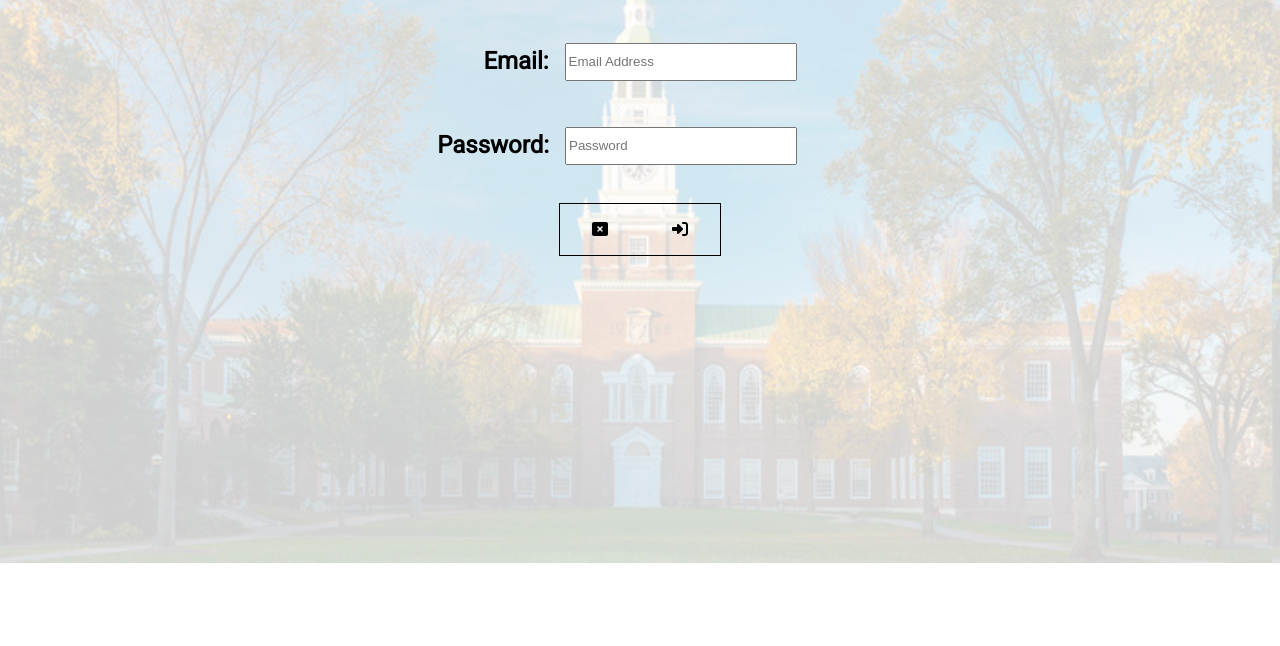
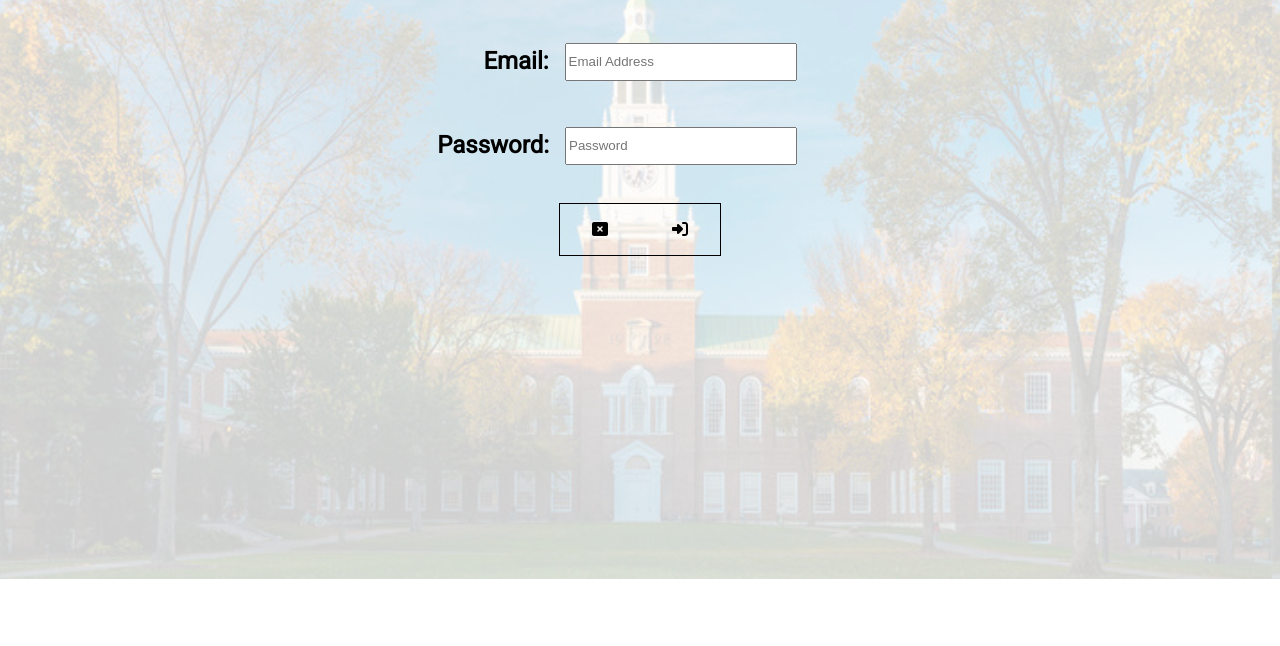
Before and after one commit to mattroth17/sublit, a React app: page /signin in a window 1280 px wide. Shown: the part 162-808 px from the top of the page. Built offline with nearby package versions, Linux system fonts and the light colour scheme.

Commit message:
bottom was misaligned

```diff
--- a/src/style.scss
+++ b/src/style.scss
@@ -49,9 +49,9 @@ body, html {
   height: 40rem;
   background-image: url("darthall.png");
   opacity: 1;
-  background-size: 80rem 47rem;
+  background-size: 80rem 48rem;
   padding-top:1rem;
-  padding-bottom:5rem;
+  padding-bottom:6rem;
   margin-left:-1rem;
   margin-right:-1rem;
   margin-top:-6rem;
```
